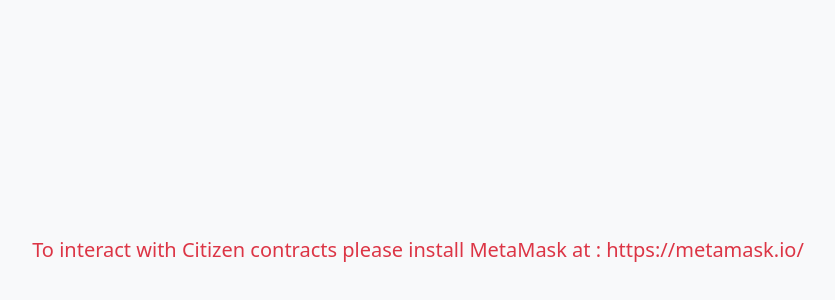
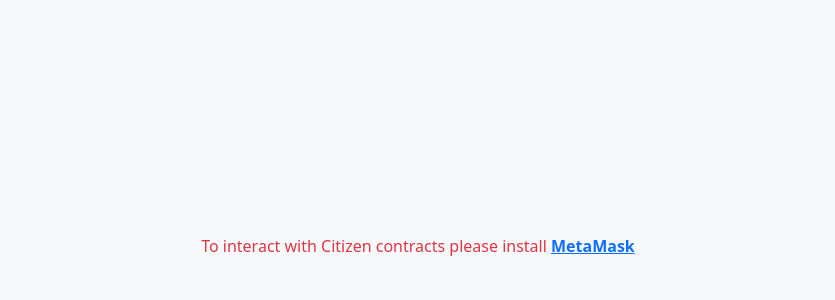
Before and after one commit to mihaidld/government-dapp, a React (Create React App) app: page / in a window 1280 px wide. Shown: the part 146-446 px from the top of the page, without its empty margins (222-1057 px from the left). Built offline with nearby package versions, Linux system fonts and the light colour scheme; what @chakra-ui/core would draw is missing.

Commit message:
add link

```diff
--- a/src/App.js
+++ b/src/App.js
@@ -84,9 +84,16 @@ function App() {
   if (!web3State.isWeb3) {
     return (
       <div className="min-vh-100 d-flex align-items-center justify-content-center bg-light">
-        <p className="text-danger h5">
-          To interact with Citizen contracts please install MetaMask at :
-          https://metamask.io/
+        <p className="text-danger">
+          To interact with Citizen contracts please install{" "}
+          <a
+            target="_blank"
+            rel="noreferrer noopener"
+            className="fw-bold"
+            href="https://metamask.io"
+          >
+            MetaMask
+          </a>
         </p>
       </div>
     );
```
